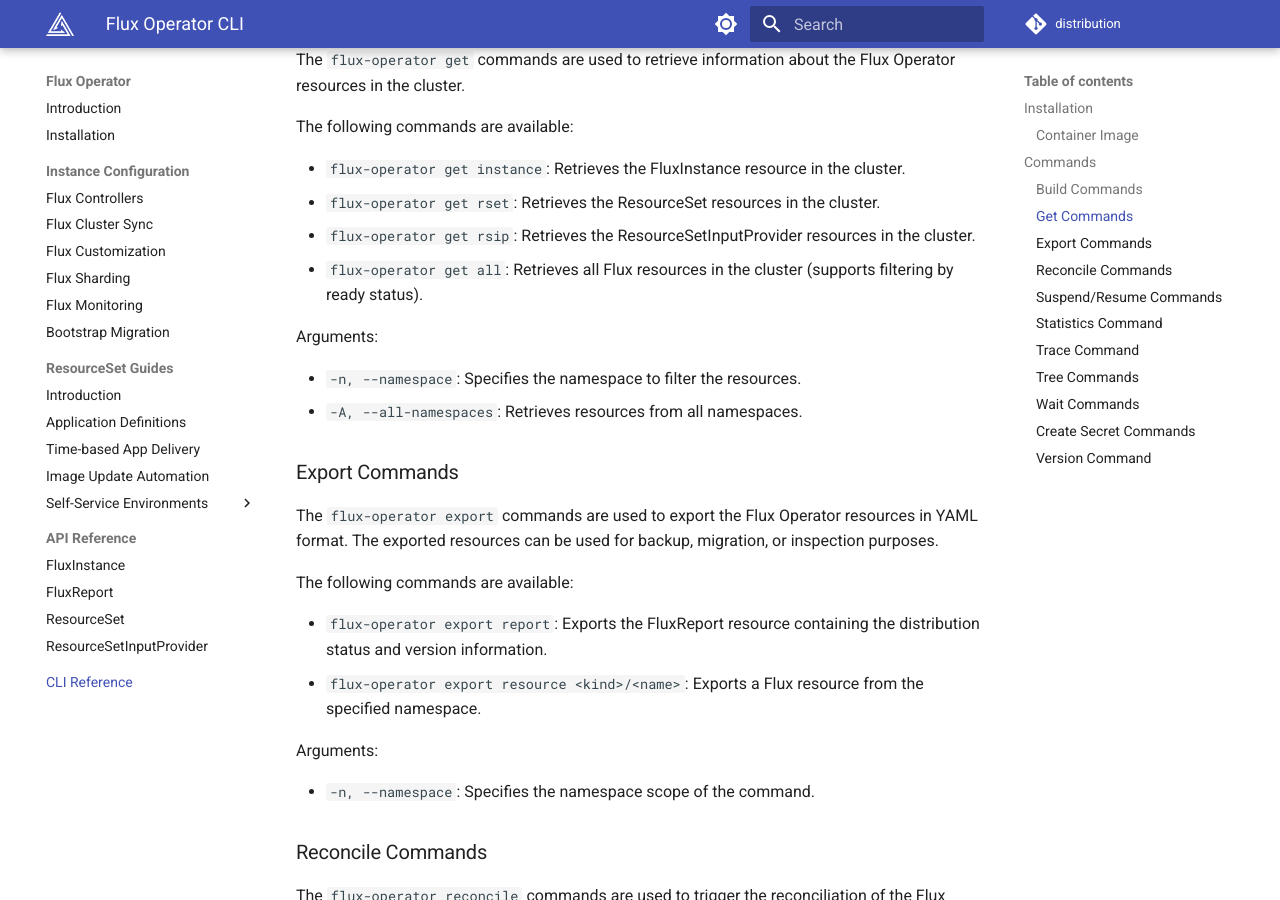
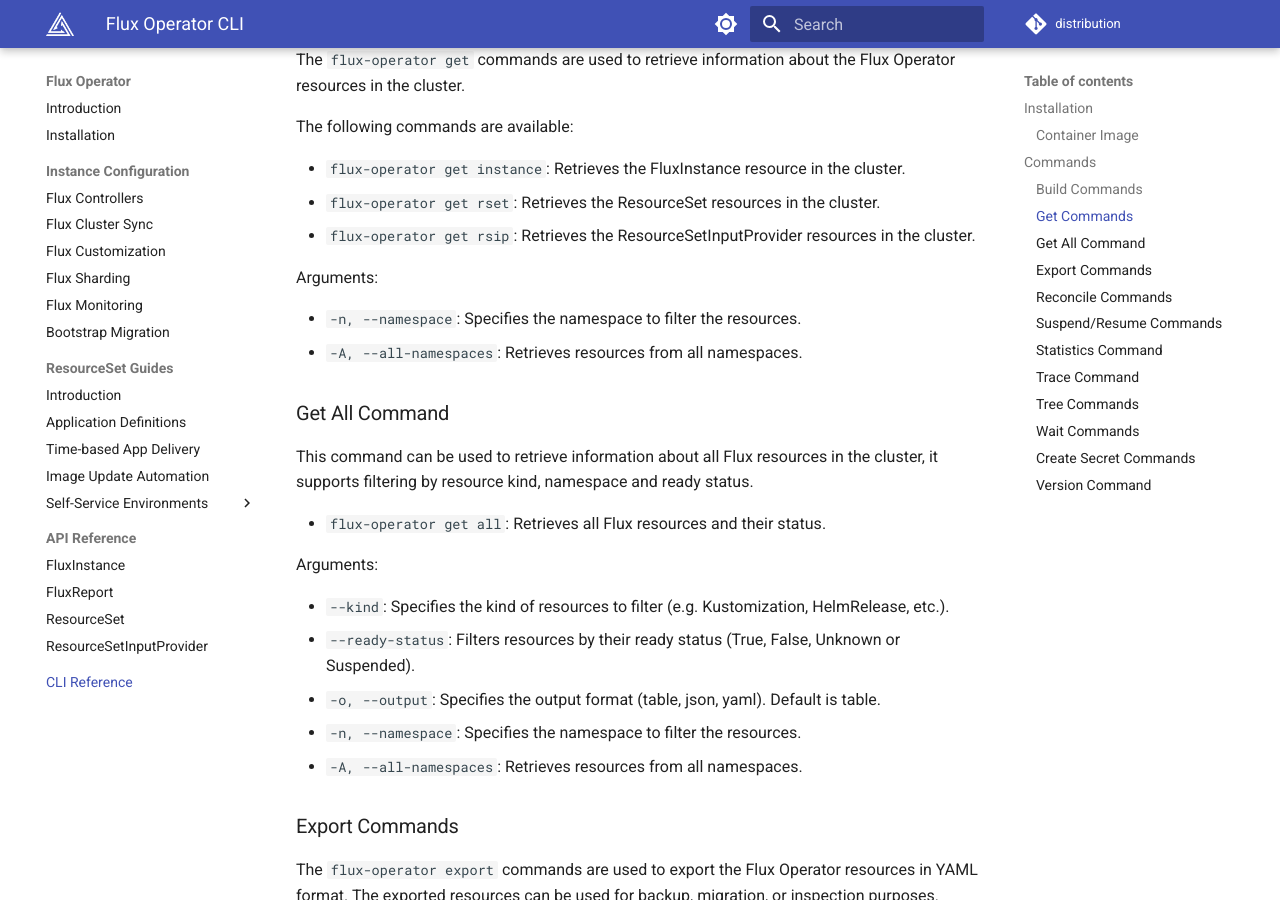
Before and after one commit to controlplaneio-fluxcd/distribution, an MkDocs documentation site: the page built from docs/operator/cli.md, in a window 1280 px wide and 900 px high, scrolled down 1772 px. Built offline with MkDocs 1.6.1 and Material for MkDocs 9.7.7, drawn with Linux system fonts in a browser that asks for light colours; comment, search, counter and statistics services are not loaded.

Commit message:
Update docs for Flux Operator v0.32.0
Signed-off-by: GitHub <noreply@github.com>

```diff
--- a/docs/operator/cli.md
+++ b/docs/operator/cli.md
@@ -75,10 +75,24 @@
 - `flux-operator get instance`: Retrieves the FluxInstance resource in the cluster.
 - `flux-operator get rset`: Retrieves the ResourceSet resources in the cluster.
 - `flux-operator get rsip`: Retrieves the ResourceSetInputProvider resources in the cluster.
-- `flux-operator get all`: Retrieves all Flux resources in the cluster (supports filtering by ready status).
 
 Arguments:
 
+- `-n, --namespace`: Specifies the namespace to filter the resources.
+- `-A, --all-namespaces`: Retrieves resources from all namespaces.
+
+### Get All Command
+
+This command can be used to retrieve information about all Flux resources in the cluster,
+it supports filtering by resource kind, namespace and ready status.
+
+- `flux-operator get all`: Retrieves all Flux resources and their status.
+
+Arguments:
+
+- `--kind`: Specifies the kind of resources to filter (e.g. Kustomization, HelmRelease, etc.).
+- `--ready-status`: Filters resources by their ready status (True, False, Unknown or Suspended).
+- `-o, --output`: Specifies the output format (table, json, yaml). Default is table.
 - `-n, --namespace`: Specifies the namespace to filter the resources.
 - `-A, --all-namespaces`: Retrieves resources from all namespaces.
 
```
Also changed, not shown: docs/operator/fluxinstance.md (+20 -1 lines).
